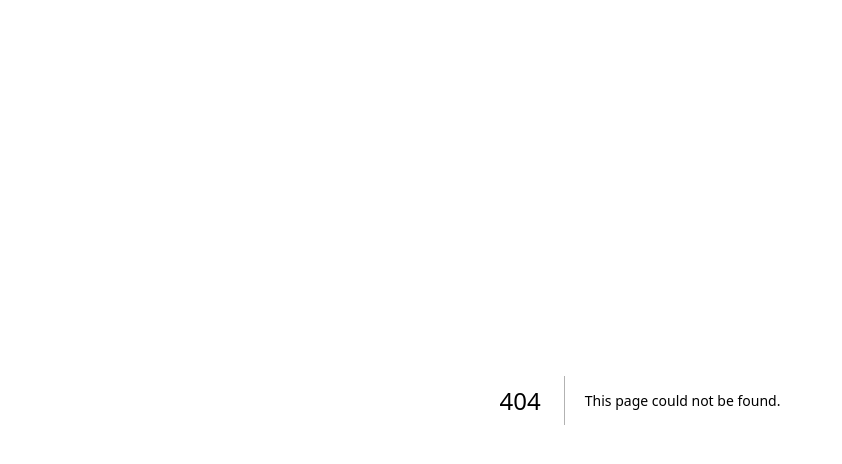
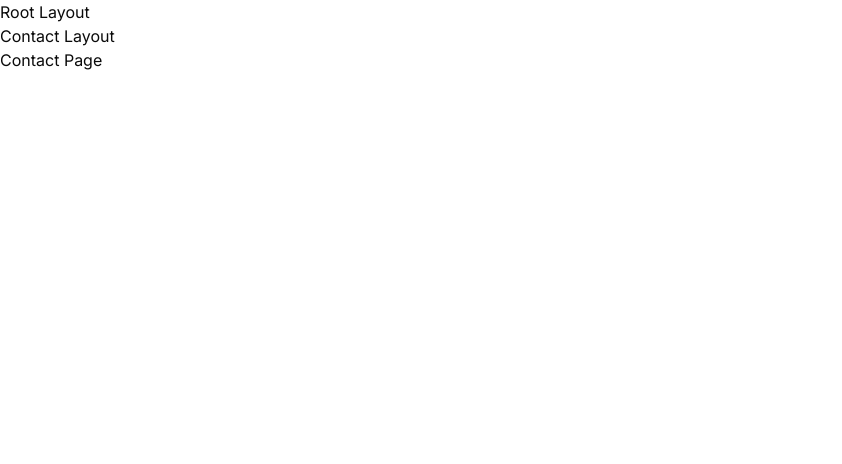
Before and after one commit to md-zeon/blog-app-client, a Next.js app: page /contact in a window 1280 px wide. Before the commit this address had no page. Shown: the top 464 px of the page, without its empty margins (0-842 px from the left). Built offline with nearby package versions, Linux system fonts and the light colour scheme.

Commit message:
feat: add About, Branch, Contact pages and layout components

```diff
--- /dev/null
+++ b/src/app/about/page.tsx
@@ -0,0 +1,7 @@
+import React from "react";
+
+const AboutPage = () => {
+  return <div>About Page</div>;
+};
+
+export default AboutPage;
--- /dev/null
+++ b/src/app/contact/branch/page.tsx
@@ -0,0 +1,5 @@
+const BranchPage = () => {
+  return <div>Branch Page</div>;
+};
+
+export default BranchPage;
--- /dev/null
+++ b/src/app/contact/layout.tsx
@@ -0,0 +1,12 @@
+import React from "react";
+
+const ContactLayout = ({ children }: { children: React.ReactNode }) => {
+  return (
+    <div>
+      <h1>Contact Layout</h1>
+      {children}
+    </div>
+  );
+};
+
+export default ContactLayout;
--- /dev/null
+++ b/src/app/contact/page.tsx
@@ -0,0 +1,7 @@
+import React from "react";
+
+const ContactPage = () => {
+  return <div>Contact Page</div>;
+};
+
+export default ContactPage;
--- a/src/app/layout.tsx
+++ b/src/app/layout.tsx
@@ -3,7 +3,7 @@ import { Geist, Geist_Mono, Inter } from "next/font/google";
 import "./globals.css";
 import { cn } from "@/lib/utils";
 
-const inter = Inter({subsets:['latin'],variable:'--font-sans'});
+const inter = Inter({ subsets: ["latin"], variable: "--font-sans" });
 
 const geistSans = Geist({
   variable: "--font-geist-sans",
@@ -16,8 +16,8 @@ const geistMono = Geist_Mono({
 });
 
 export const metadata: Metadata = {
-  title: "Create Next App",
-  description: "Generated by create next app",
+  title: "Next Blog App",
+  description: "A blog application built with Next.js and TypeScript.",
 };
 
 export default function RootLayout({
@@ -28,9 +28,19 @@ export default function RootLayout({
   return (
     <html
       lang="en"
-      className={cn("h-full", "antialiased", geistSans.variable, geistMono.variable, "font-sans", inter.variable)}
+      className={cn(
+        "h-full",
+        "antialiased",
+        geistSans.variable,
+        geistMono.variable,
+        "font-sans",
+        inter.variable,
+      )}
     >
-      <body className="min-h-full flex flex-col">{children}</body>
+      <body className="min-h-full flex flex-col">
+        <h1>Root Layout</h1>
+        {children}
+      </body>
     </html>
   );
 }
```
